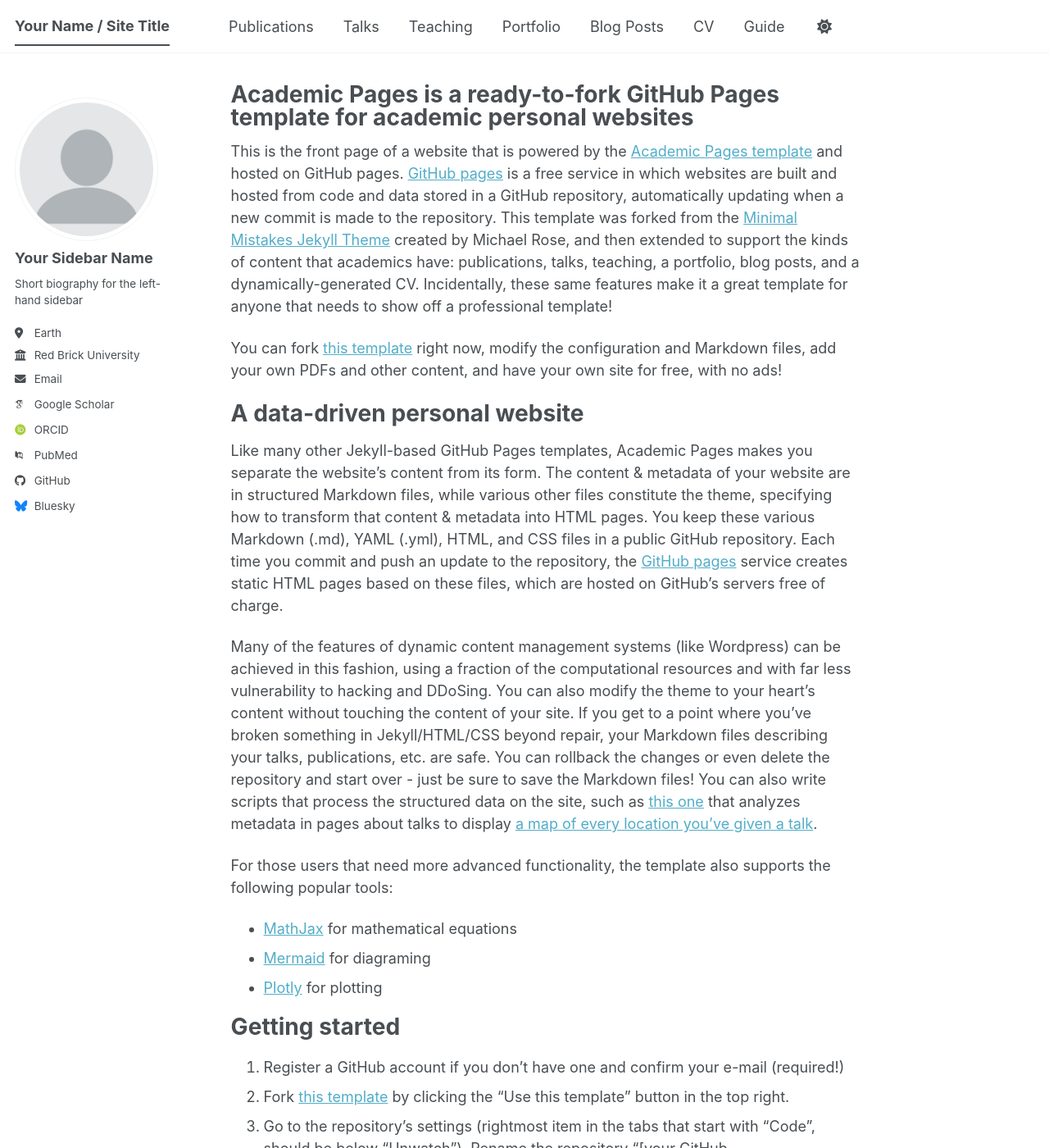
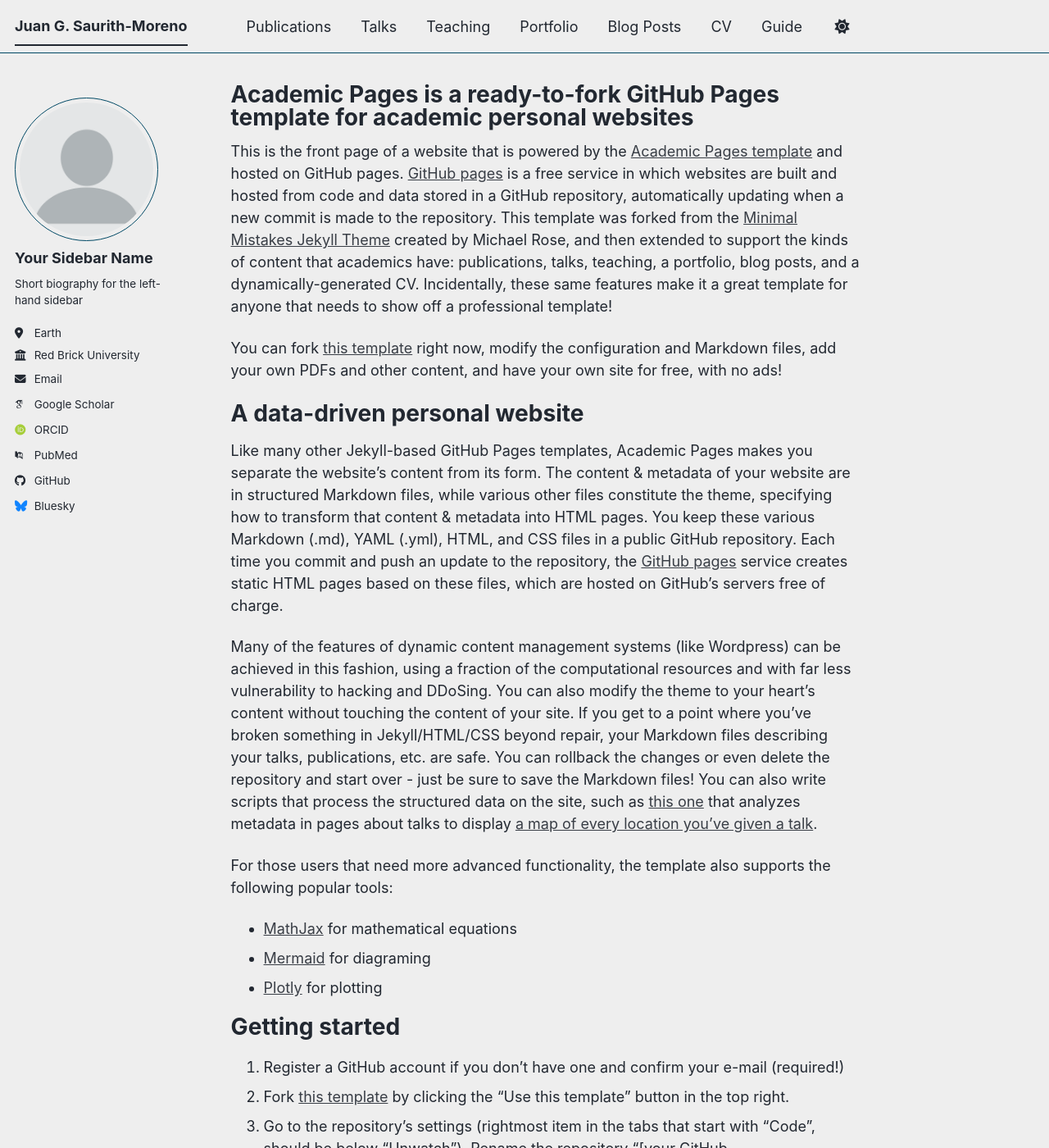
Before and after one commit to MrZaurik/mrzaurik.github.io, a Jekyll site: the page built from _pages/about.md, in a window 1280 px wide and 1400 px high. Shown: the whole window at 82% size. Built offline with Jekyll 4.4.1, drawn with Linux system fonts in a browser that asks for light colours; some web fonts are replaced; a script bundle is joined from its source files by our own code; library files that are not in the unit come from our copies; some of the changed text lies outside the part shown.

Commit message:
Updating name and other settings.

```diff
--- a/_config.yml
+++ b/_config.yml
@@ -8,15 +8,15 @@
 
 # Basic Site Settings
 locale                   : "en-US"
-site_theme               : "default" # The available themes options are "default", "air", "sunrise", "mint", "dirt" and "contrast"
-title                    : "Your Name / Site Title"
+site_theme               : "air" # The available themes options are "default", "air", "sunrise", "mint", "dirt" and "contrast"
+title                    : "Juan G. Saurith-Moreno"
 title_separator          : "-"
-name                     : &name "Your Name"
+name                     : &name "Juan G. Saurith Moreno"
 description              : &description "Your Name's academic portfolio"   # Update this with a general description of your site, this is the default if not overridden by a page
-url                      : https://academicpages.github.io # The base hostname & protocol for your site e.g. "https://[your GitHub username].github.io",
+url                      : https://mrzaurik.github.io # The base hostname & protocol for your site e.g. "https://[your GitHub username].github.io",
                                                            # or if you already have some other page hosted on Github then use "https://[your GitHub username].github.io/[Your Repo Name]"
 baseurl                  : "" # the subpath of your site, e.g. "/blog"
-repository               : "academicpages/academicpages.github.io"
+repository               : "mrzaurik/mrzaurik.github.io"
 
 # Site Author - The following control what appear as part of the author content on the side bar.
 #               If a field is blank the icon and link will not appear, otherwise it will be shown.
```
